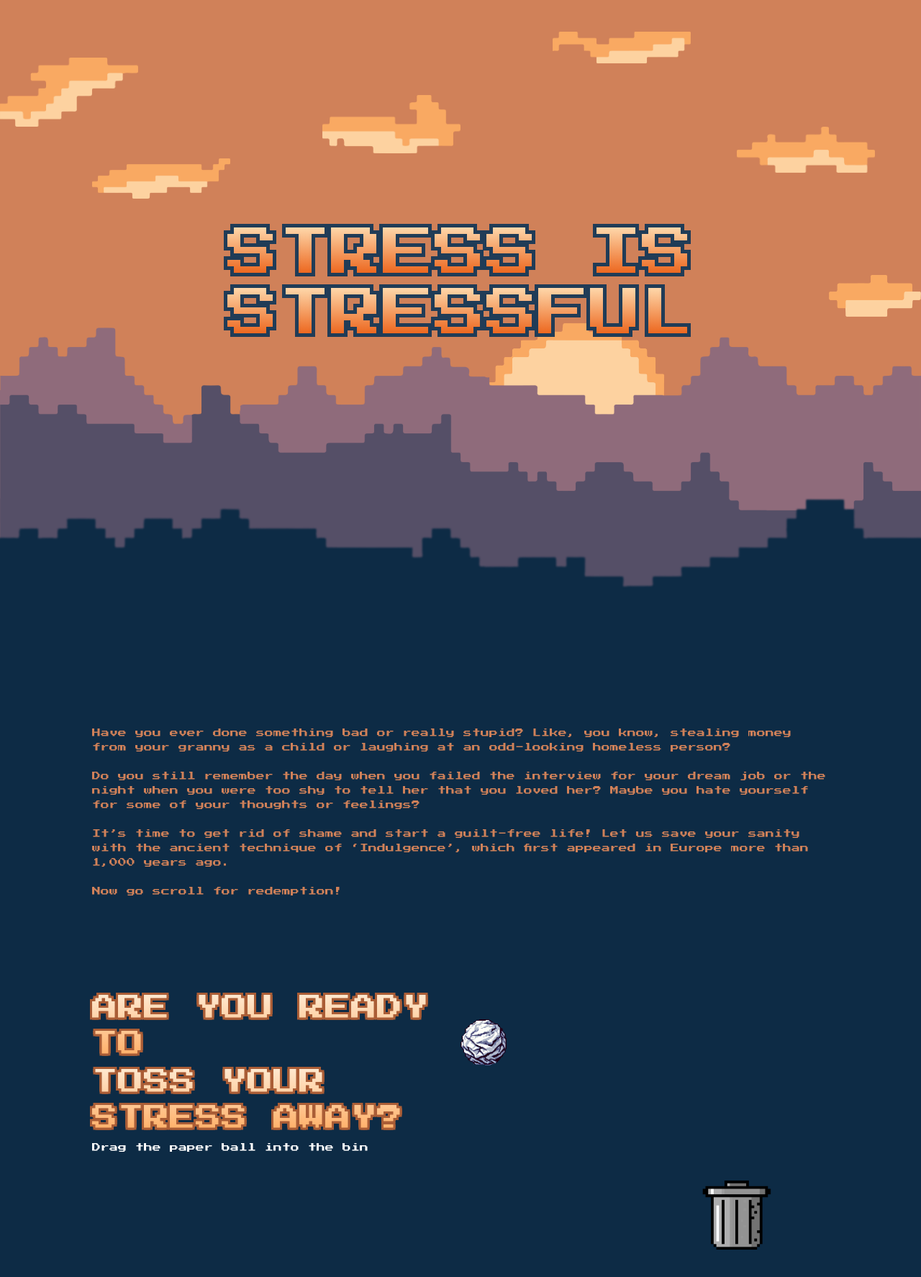
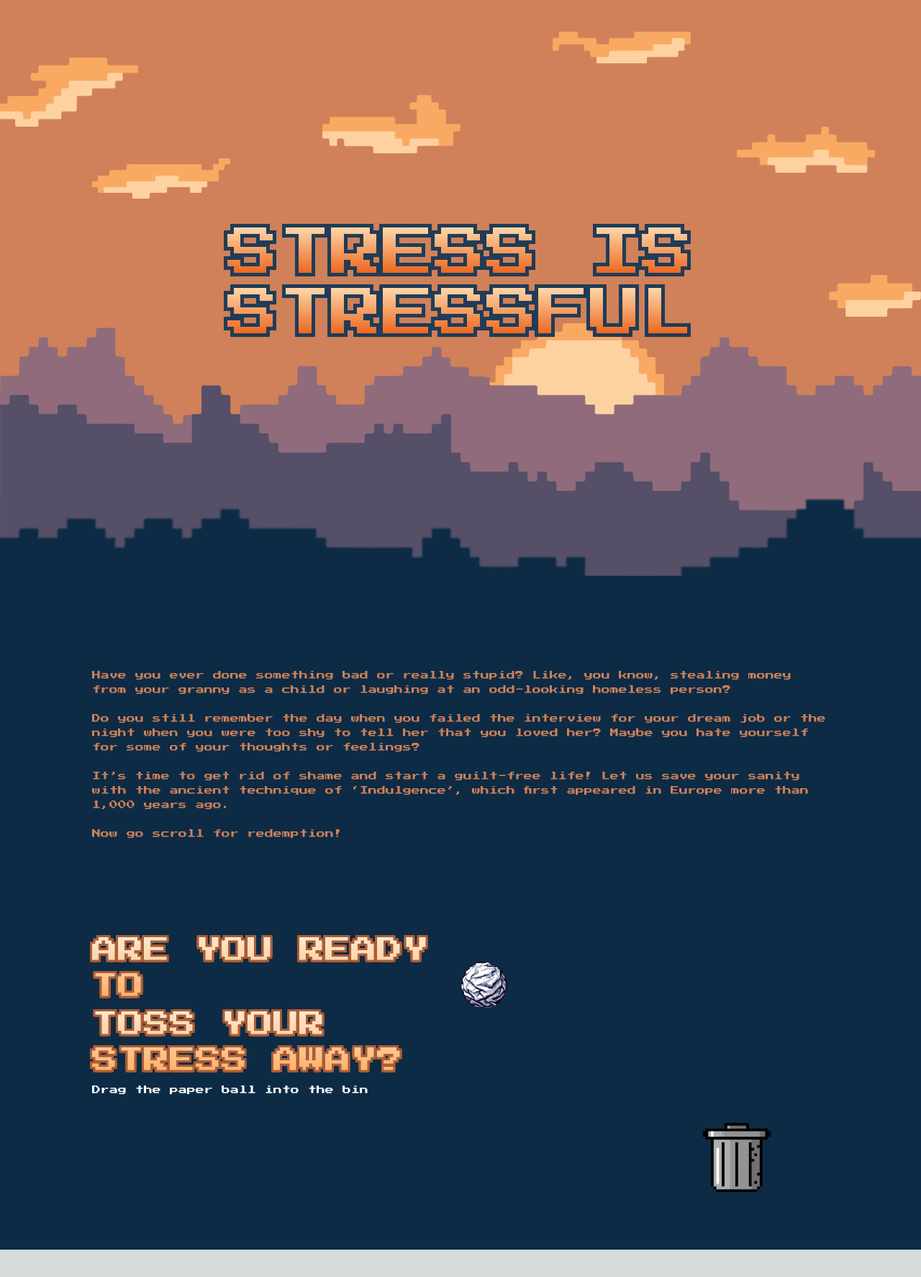
Before and after one commit to cusxio/Stress-is-Stressful, a Next.js app: page / in a window 1280 px wide. Shown: the top 1774 px of the page at 72% size. After the commit the page ends 1736 px from the top, so only its background shows below. Built offline with nearby package versions, Linux system fonts and the light colour scheme.

Commit message:
parallax fix

```diff
--- a/src/app/components/Parallax.tsx
+++ b/src/app/components/Parallax.tsx
@@ -138,8 +138,8 @@ function Parallax() {
     }, []);
 
     return (
-        <div className="overflow-hidden h-[110vh] relative bg-oren-4">
-            <div className='w-max h-screen'>
+        <div className="overflow-hidden h-screen relative bg-oren-4 z-0">
+            <div className=' h-[110vh] w-full relative'>
                 <Image ref={mountain3} className='w-full absolute z-10 bottom-0' src={m3} alt={"mountain3"}/>
                 <Image ref={mountain2} className='w-full absolute z-20 bottom-0' src={m2} alt={"mountain2"}/>
                 <Image ref={mountain1} className='w-full absolute z-30 bottom-0' src={m1} alt={"mountain1"}/>
--- a/src/app/components/Trashcan.tsx
+++ b/src/app/components/Trashcan.tsx
@@ -212,8 +212,8 @@ const Trashcan: React.FC = () => {
   };
 
   return (
-    <div className="flex flex-col pl-[10%] pr-[10%] w-full lg:flex-row justify-items-center align-middle lg:items-top">
-      <div className="flex flex-col lg:w-1/2 text-center align-middle lg:text-left">
+    <div className="flex flex-col pl-[10%] pr-[10%] w-full lg:flex-row justify-items-center align-middle lg:items-top z-50">
+      <div className="flex flex-col lg:w-1/2 text-center align-middle lg:text-left z-0">
         <h1 className="font-pressstart2p bg-gradient-to-b from-oren-1 to-oren-3 block text-transparent bg-clip-text decoration-solid decoration-20 text-lg md:text-2xl xl:text-4xl text-stroke z-10 drop-shadow-3xlo xl:leading-snug">
           ARE YOU READY TO
         </h1>
```
